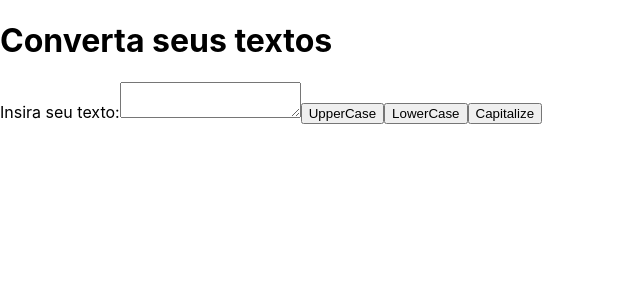
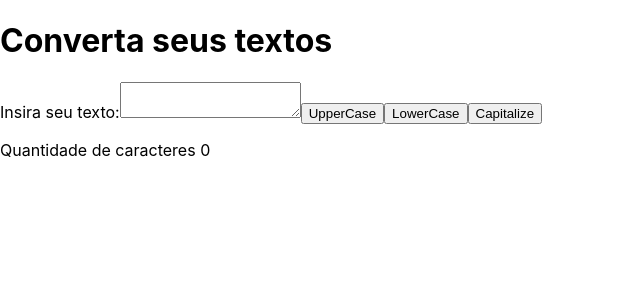
Before and after one commit to EricksonSiqueira/next-playground, a Next.js app: page / in a window 1280 px wide. Shown: the top 300 px of the page, without its empty margins (0-640 px from the left). Built offline with nearby package versions, Linux system fonts and the light colour scheme.

Commit message:
feat: área que mostra quantidade de caracteres do texto

```diff
--- a/pages/index.js
+++ b/pages/index.js
@@ -2,12 +2,12 @@ import React, { useState } from 'react';
 export default function Home() {
   const [textInput, setTextInput] = useState('');
   const [changedText, setChangedText] = useState('');
-  const [capitaze, setCapitalize] = useState(false);
   const [textTransformation, setTextTransformation] = useState('none');
+  const [caracterCount, setCaracterCount] = useState(0);
 
   const onCaps = (text) => {
     setTextTransformation('uppercase');
-    setChangedText(textInput);
+    setChangedText(text);
   };
 
   const onLower = (text) => {
@@ -20,6 +20,11 @@ export default function Home() {
     setChangedText(text);
   }
 
+  const onTextInputChange = ({target: { value }}) => {
+    setTextInput(value);
+    setCaracterCount(value.length);
+  }
+
   return (
     <div>
       <h1>Converta seus textos</h1>
@@ -29,13 +34,17 @@ export default function Home() {
           type="text"
           id="textInput"
           value={ textInput }
-          onChange={ ({ target }) => setTextInput(target.value) }
+          onChange={ onTextInputChange }
         />
       </label>
       <button onClick={() => onCaps(textInput)}>UpperCase</button>
       <button onClick={() => onLower(textInput)}>LowerCase</button>
       <button onClick={() => capitalize(textInput)}>Capitalize</button>
       <p style={{ textTransform: textTransformation} }>{changedText}</p>
+      <span>
+        {'Quantidade de caracteres '}
+        {caracterCount}
+      </span>
     </div>
   );
 }
```
